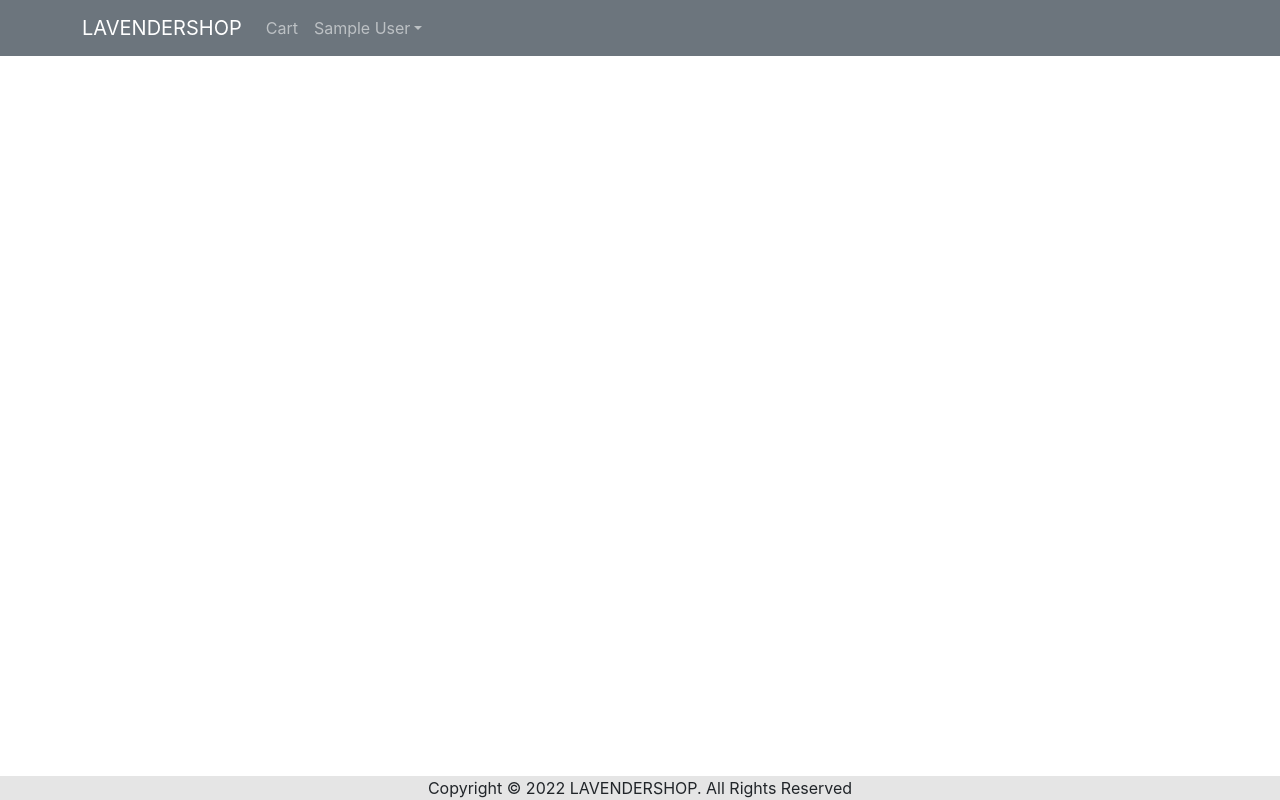
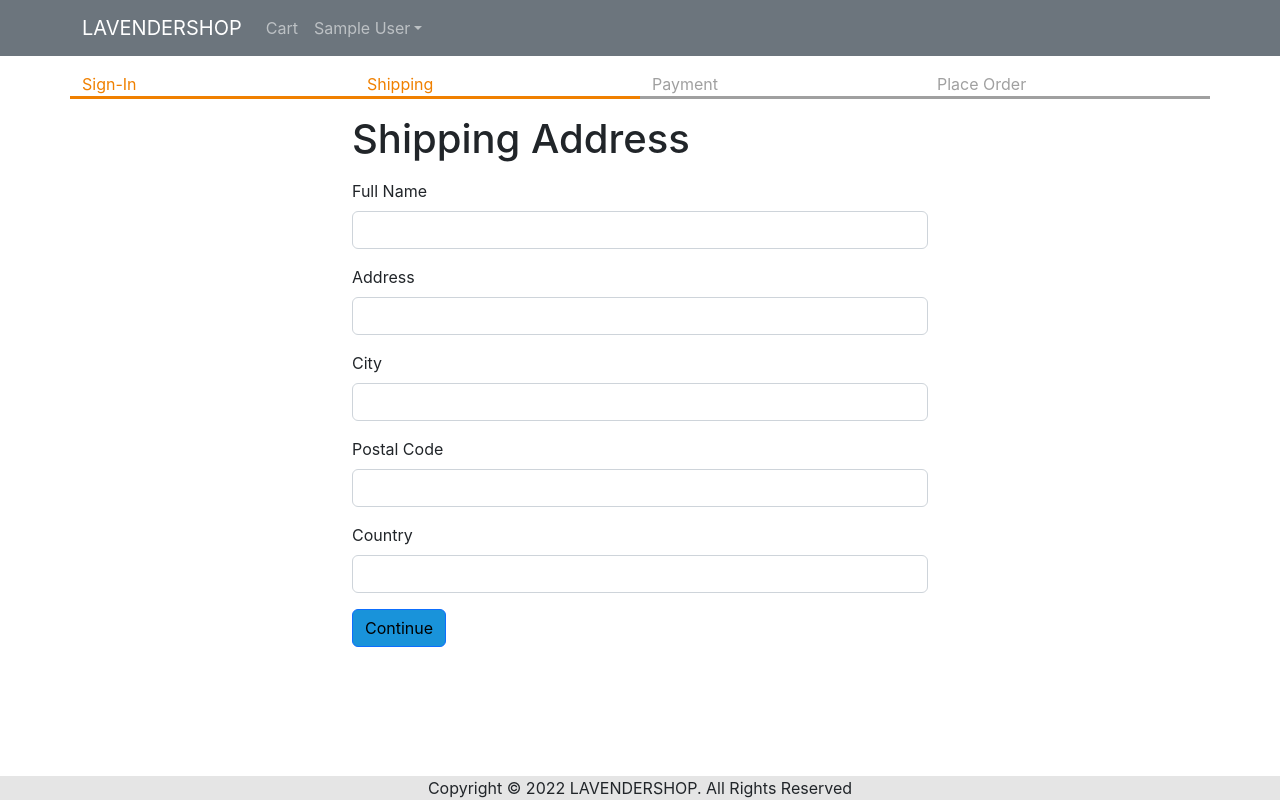
Before and after one commit to lavender0104/lavendershop, a React (Vite) app in the folder frontend/: page /shipping in a window 1280 px wide. Built offline with nearby package versions, Linux system fonts and the light colour scheme; sample sign-in values are in the browser's storage.

Commit message:
Added Shipping and Checkout

```diff
--- a/frontend/src/App.jsx
+++ b/frontend/src/App.jsx
@@ -14,6 +14,7 @@
 import SigninScreen from "./screens/SigninScreen";
 import { ToastContainer } from "react-toastify";
 import "react-toastify/dist/ReactToastify.css";
+import ShippingAddressScreen from "./screens/ShippingAddressScreen";
 
 function App() {
   const { state, dispatch: ctxDispatch } = useContext(Store);
@@ -22,6 +23,7 @@
   const signoutHandler = () => {
     ctxDispatch({ type: "USER_SIGNOUT" });
     localStorage.removeItem("userInfo");
+    localStorage.removeItem("shippingAddress");
   };
 
   return (
@@ -78,6 +80,7 @@
               <Route path="/product/:slug" element={<ProductScreen />} />
               <Route path="/cart" element={<CartScreen />} />
               <Route path="/signin" element={<SigninScreen />} />
+              <Route path="/shipping" element={<ShippingAddressScreen />} />
               <Route path="/" element={<HomeScreen />} />
             </Routes>
           </Container>
--- a/frontend/src/Store.jsx
+++ b/frontend/src/Store.jsx
@@ -8,6 +8,9 @@
     : null,
 
   cart: {
+    shippingAddress: localStorage.getItem("shippingAddress")
+      ? JSON.parse(localStorage.getItem("shippingAddress"))
+      : {},
     cartItems: localStorage.getItem("cartItems")
       ? JSON.parse(localStorage.getItem("cartItems"))
       : [],
@@ -46,7 +49,22 @@
     case "USER_SIGNIN":
       return { ...state, userInfo: action.payload };
     case "USER_SIGNOUT":
-      return { ...state, userInfo: null };
+      return {
+        ...state,
+        userInfo: null,
+        cart: {
+          cartItems: [],
+          shippingAddress: {},
+        },
+      };
+    case "SAVE_SHIPPING_ADDRESS":
+      return {
+        ...state,
+        cart: {
+          ...state.cart,
+          shippingAddress: action.payload,
+        },
+      };
     default:
       return state;
   }
--- /dev/null
+++ b/frontend/src/components/CheckoutSteps.jsx
@@ -0,0 +1,14 @@
+import React from "react";
+import Row from "react-bootstrap/Row";
+import Col from "react-bootstrap/Col";
+
+export default function CheckoutSteps(props) {
+  return (
+    <Row className="checkout-steps">
+      <Col className={props.step1 ? "active" : ""}>Sign-In</Col>
+      <Col className={props.step2 ? "active" : ""}>Shipping</Col>
+      <Col className={props.step3 ? "active" : ""}>Payment</Col>
+      <Col className={props.step4 ? "active" : ""}>Place Order</Col>
+    </Row>
+  );
+}
--- a/frontend/src/index.css
+++ b/frontend/src/index.css
@@ -54,3 +54,12 @@
 .small-container {
   max-width: 600px;
 }
+
+.checkout-steps > div {
+  border-bottom: 0.2rem solid #a0a0a0;
+  color: #a0a0a0;
+}
+.checkout-steps > div.active {
+  border-bottom: 0.2rem solid #f08000;
+  color: #f08000;
+}
--- /dev/null
+++ b/frontend/src/screens/ShippingAddressScreen.jsx
@@ -0,0 +1,111 @@
+import React, { useContext, useEffect, useState } from "react";
+import { Helmet } from "react-helmet-async";
+import Form from "react-bootstrap/Form";
+import Button from "react-bootstrap/Button";
+import { useNavigate } from "react-router-dom";
+import { Store } from "../Store";
+import CheckoutSteps from "../components/CheckoutSteps";
+
+export default function ShippingAddressScreen() {
+  const navigate = useNavigate();
+  const { state, dispatch: ctxDispatch } = useContext(Store);
+  const {
+    userInfo,
+    cart: { shippingAddress },
+  } = state;
+  const [fullName, setFullName] = useState(shippingAddress.fullName || "");
+  const [address, setAddress] = useState(shippingAddress.address || "");
+  const [city, setCity] = useState(shippingAddress.city || "");
+  const [postalCode, setPostalCode] = useState(
+    shippingAddress.postalCode || ""
+  );
+  useEffect(() => {
+    if (!userInfo) {
+      navigate("/signin?redirect=/shipping");
+    }
+  }, [userInfo, navigate]);
+  const [country, setCountry] = useState(shippingAddress.country || "");
+  const submitHandler = (e) => {
+    e.preventDefault();
+    ctxDispatch({
+      type: "SAVE_SHIPPING_ADDRESS",
+      payload: {
+        fullName,
+        address,
+        city,
+        postalCode,
+        country,
+      },
+    });
+    localStorage.setItem(
+      "shippingAddress",
+      JSON.stringify({
+        fullName,
+        address,
+        city,
+        postalCode,
+        country,
+      })
+    );
+    navigate("/payment");
+  };
+  return (
+    <div>
+      <Helmet>
+        <title>Shipping Address</title>
+      </Helmet>
+
+      <CheckoutSteps step1 step2></CheckoutSteps>
+      <div className="container small-container">
+        <h1 className="my-3">Shipping Address</h1>
+        <Form onSubmit={submitHandler}>
+          <Form.Group className="mb-3" controlId="fullName">
+            <Form.Label>Full Name</Form.Label>
+            <Form.Control
+              value={fullName}
+              onChange={(e) => setFullName(e.target.value)}
+              required
+            />
+          </Form.Group>
+          <Form.Group className="mb-3" controlId="address">
+            <Form.Label>Address</Form.Label>
+            <Form.Control
+              value={address}
+              onChange={(e) => setAddress(e.target.value)}
+              required
+            />
+          </Form.Group>
+          <Form.Group className="mb-3" controlId="city">
+            <Form.Label>City</Form.Label>
+            <Form.Control
+              value={city}
+              onChange={(e) => setCity(e.target.value)}
+              required
+            />
+          </Form.Group>
+          <Form.Group className="mb-3" controlId="postalCode">
+            <Form.Label>Postal Code</Form.Label>
+            <Form.Control
+              value={postalCode}
+              onChange={(e) => setPostalCode(e.target.value)}
+              required
+            />
+          </Form.Group>
+          <Form.Group className="mb-3" controlId="country">
+            <Form.Label>Country</Form.Label>
+            <Form.Control
+              value={country}
+              onChange={(e) => setCountry(e.target.value)}
+              required
+            />
+          </Form.Group>
+          <div className="mb-3">
+            <Button variant="primary" type="submit">
+              Continue
+            </Button>
+          </div>
+        </Form>
+      </div>
+    </div>
+  );
+}
```
